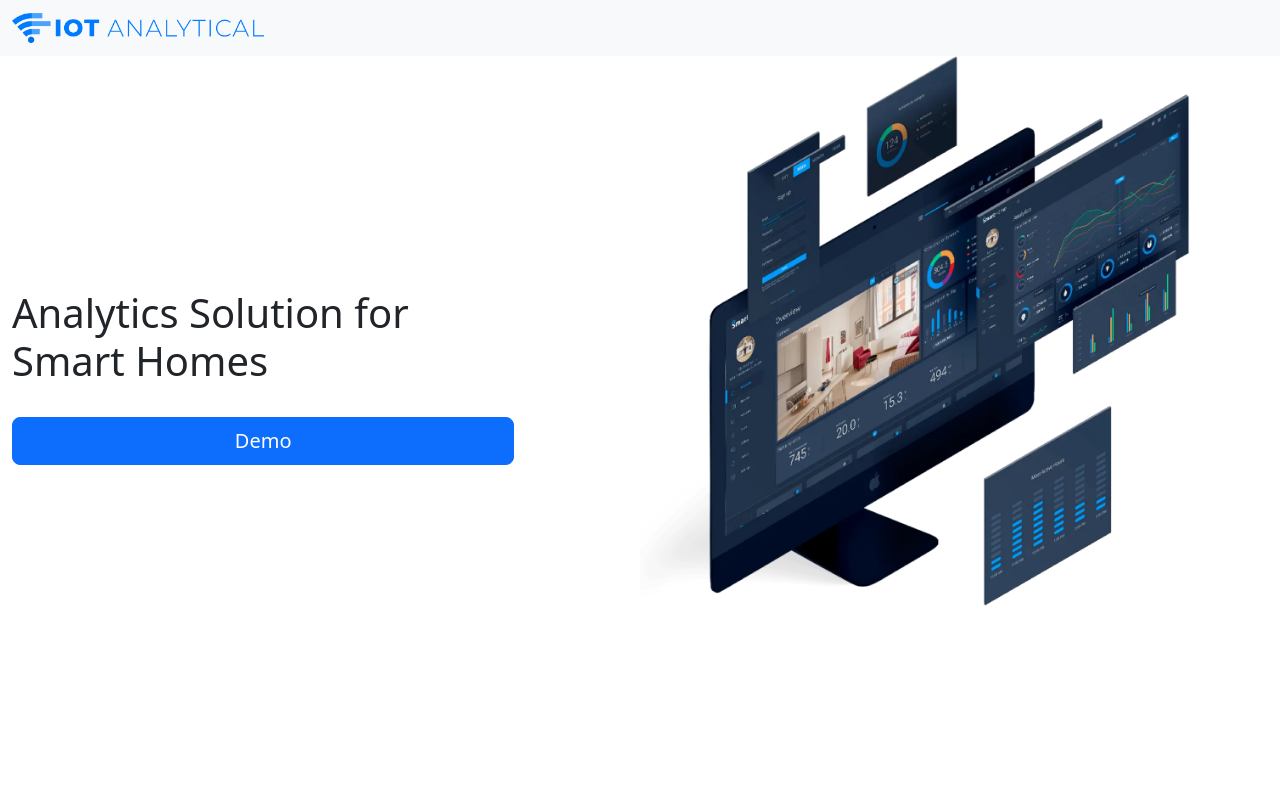
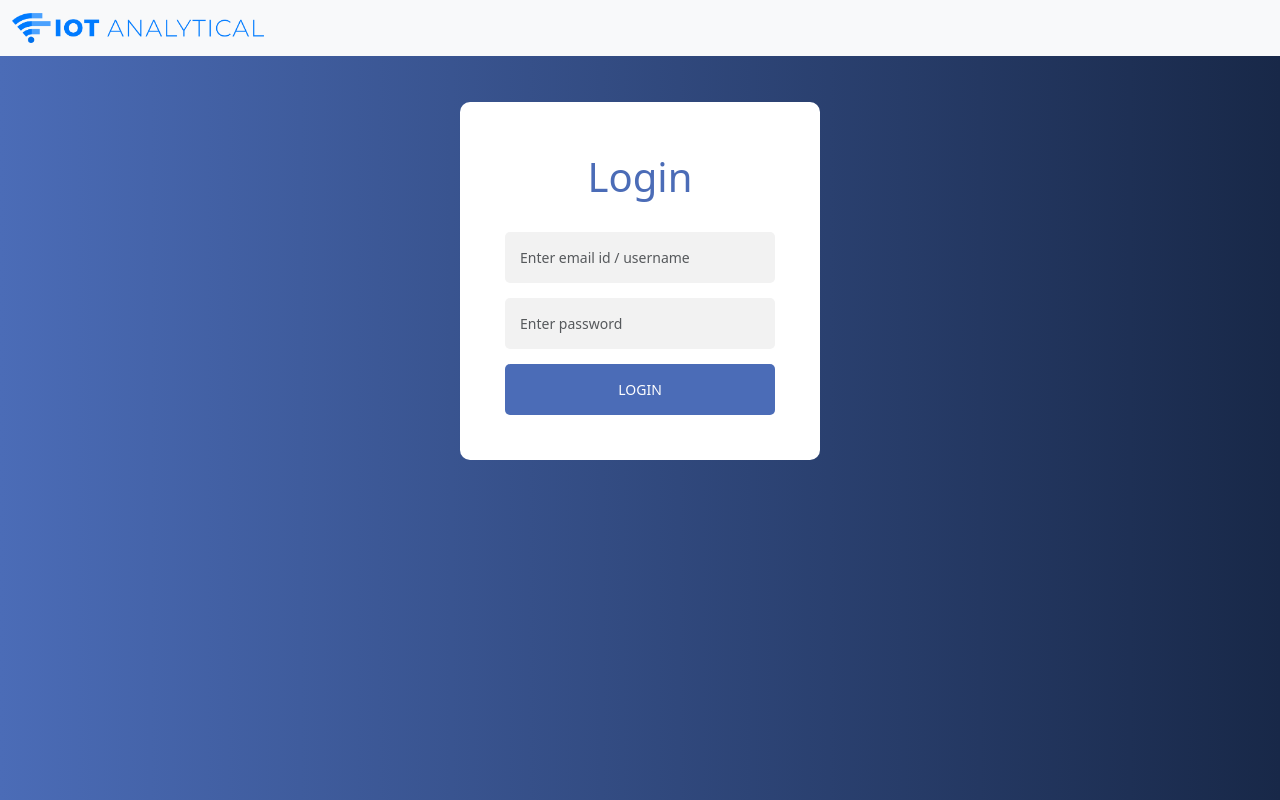
Before and after one commit to iotanalytical/ia-website, a React (Create React App) app: page /login in a window 1280 px wide. Built offline with nearby package versions, Linux system fonts and the light colour scheme.

Commit message:
add login page

```diff
--- a/package.json
+++ b/package.json
@@ -8,6 +8,7 @@
     "@testing-library/user-event": "^13.5.0",
     "bootstrap": "^5.3.1",
     "chart.js": "^4.4.0",
+    "formik": "^2.4.3",
     "perfect-scrollbar": "^1.5.5",
     "react": "^18.2.0",
     "react-anchor-link-smooth-scroll": "^1.0.12",
@@ -18,7 +19,8 @@
     "react-scripts": "5.0.1",
     "reactstrap": "^9.2.0",
     "sass": "^1.66.1",
-    "web-vitals": "^2.1.4"
+    "web-vitals": "^2.1.4",
+    "yup": "^1.2.0"
   },
   "scripts": {
     "start": "react-scripts start",
--- a/src/App.js
+++ b/src/App.js
@@ -4,6 +4,7 @@
 
 import Landing from "./pages/Landing/Landing";
 import Dashboard from "./pages/Dashboard/Dashboard";
+import Login from "./pages/Login/Login";
 
 import Navbar from "./components/Navbar/Navbar";
 
@@ -13,6 +14,7 @@
       <Navbar />
       <Routes>
         <Route path="/" element={<Landing />} />
+        <Route path="/login" element={<Login />} />
         <Route path="/dashboard" element={<Dashboard />} />
         <Route path="/dashboard/demo" element={<Dashboard />} />
         <Route path="*" element={<Landing />} />
--- a/src/components/Navbar/Navbar.js
+++ b/src/components/Navbar/Navbar.js
@@ -16,6 +16,10 @@
   const navigate = useNavigate();
 
   const expand = "md";
+
+  const handleLogIn = () => {
+    navigate("/login");
+  };
 
   const handleLogOut = () => {
     navigate("/");
@@ -39,7 +43,7 @@
           placement="end"
         >
           <Offcanvas.Header closeButton>
-            <Offcanvas.Title id={`offcanvasNavbarLabel-expand-${expand}`} >
+            <Offcanvas.Title id={`offcanvasNavbarLabel-expand-${expand}`}>
               IOT ANALYTICAL
             </Offcanvas.Title>
           </Offcanvas.Header>
@@ -55,21 +59,33 @@
                 <Nav.Link href="#contact-us">Contact Us</Nav.Link>
               )}
 
-              {pathname === "/dashboard" && <Nav.Item>Welcome Ali!</Nav.Item>}
+              {pathname === "/dashboard" && (
+                <Nav.Item className="user-name">Welcome Ali!</Nav.Item>
+              )}
               {pathname === "/dashboard/demo" && (
-                <Nav.Item>Welcome guest!</Nav.Item>
+                <Nav.Item className="user-name">Welcome guest!</Nav.Item>
               )}
             </Nav>
             {pathname === "/" && (
-              <Button id="btn-login" variant="outline-primary">Log In</Button>
+              <Button onClick={handleLogIn} className="btn-login" variant="outline-primary">
+                Log In
+              </Button>
             )}
             {pathname === "/dashboard" && (
-              <Button onClick={handleLogOut} variant="outline-primary">
+              <Button
+                className="btn-logout"
+                onClick={handleLogOut}
+                variant="outline-primary"
+              >
                 Log Out
               </Button>
             )}
             {pathname === "/dashboard/demo" && (
-              <Button onClick={handleLogOut} variant="outline-primary">
+              <Button
+                className="btn-logout"
+                onClick={handleLogOut}
+                variant="outline-primary"
+              >
                 Log Out
               </Button>
             )}
--- a/src/components/Navbar/Navbar.scss
+++ b/src/components/Navbar/Navbar.scss
@@ -17,10 +17,14 @@
   padding-left: 2rem;
 }
 
-#btn-login {
+.btn-login, .btn-logout {
   margin-left: 1rem;
 
   @include tablet {
     margin-top: 1rem;
   }
 }
+
+.user-name {
+  margin-left: 1rem;
+}
--- /dev/null
+++ b/src/pages/Login/Login.js
@@ -0,0 +1,83 @@
+import "./Login.scss";
+
+import { Formik } from "formik";
+import * as Yup from "yup";
+
+// Creating schema
+const schema = Yup.object().shape({
+  email: Yup.string()
+    .required("Email is a required field")
+    .email("Invalid email format"),
+  password: Yup.string()
+    .required("Password is a required field")
+    .min(8, "Password must be at least 8 characters"),
+});
+
+function Login() {
+  return (
+    <>
+      {/* Wrapping form inside formik tag and passing our schema to validationSchema prop */}
+      <Formik
+        validationSchema={schema}
+        initialValues={{ email: "", password: "" }}
+        onSubmit={(values) => {
+          // Alert the input values of the form that we filled
+          alert(JSON.stringify(values));
+        }}
+      >
+        {({
+          values,
+          errors,
+          touched,
+          handleChange,
+          handleBlur,
+          handleSubmit,
+        }) => (
+          <section className="login-page">
+            <div className="login">
+              <div className="form">
+                {/* Passing handleSubmit parameter tohtml form onSubmit property */}
+                <form noValidate onSubmit={handleSubmit}>
+                  <span>Login</span>
+                  {/* Our input html with passing formik parameters like handleChange, values, handleBlur to input properties */}
+                  <input
+                    type="email"
+                    name="email"
+                    onChange={handleChange}
+                    onBlur={handleBlur}
+                    value={values.email}
+                    placeholder="Enter email id / username"
+                    className="form-control inp_text"
+                    id="email"
+                  />
+                  {/* If validation is not passed show errors */}
+                  <p className="error">
+                    {errors.email && touched.email && errors.email}
+                  </p>
+                  {/* Our input html with passing formik parameters like handleChange, values, handleBlur to input properties */}
+                  <input
+                    type="password"
+                    name="password"
+                    onChange={handleChange}
+                    onBlur={handleBlur}
+                    value={values.password}
+                    placeholder="Enter password"
+                    className="form-control"
+                  />
+                  {/* If validation is not passed show errors */}
+                  <p className="error">
+                    {errors.password && touched.password && errors.password}
+                  </p>
+                  {/* Click on submit button to submit the form */}
+                  <button type="submit">Login</button>
+                </form>
+              </div>
+            </div>
+          </section>
+        )}
+      </Formik>
+    </>
+  );
+}
+
+export default Login;
--- /dev/null
+++ b/src/pages/Login/Login.scss
@@ -0,0 +1,70 @@
+.login-page {
+  background: linear-gradient(90deg, #4b6cb7 0%, #182848 100%);
+  height: 100vh;
+}
+
+.login {
+  width: 360px;
+  padding: 8% 0 0;
+  margin: auto;
+}
+
+.form {
+  position: relative;
+  z-index: 1;
+  background: #ffffff;
+  border-radius: 10px;
+  max-width: 360px;
+  margin: 0 auto 100px;
+  padding: 45px;
+  text-align: center;
+}
+
+.form input {
+  outline: 0;
+  background: #f2f2f2;
+  width: 100%;
+  border: 0;
+  border-radius: 5px;
+  margin: 0 0 15px;
+  padding: 15px;
+  box-sizing: border-box;
+  font-size: 14px;
+}
+
+.form input:focus {
+  background: #dbdbdb;
+}
+
+.form button {
+  text-transform: uppercase;
+  outline: 0;
+  background: #4b6cb7;
+  width: 100%;
+  border: 0;
+  border-radius: 5px;
+  padding: 15px;
+  color: #ffffff;
+  font-size: 14px;
+  -webkit-transition: all 0.3 ease;
+  transition: all 0.3 ease;
+  cursor: pointer;
+}
+
+.form button:active {
+  background: #395591;
+}
+
+.form span {
+  font-size: 40px;
+  color: #4b6cb7;
+  margin-bottom: 25px;
+  display: block;
+}
+
+.form p.error {
+  margin: 0 0 10px 10px;
+  text-align: left;
+  font-size: 10px;
+  color: red;
+}
```
Also changed, not shown: 1 other file (tests, documents, lock files or other folders).
